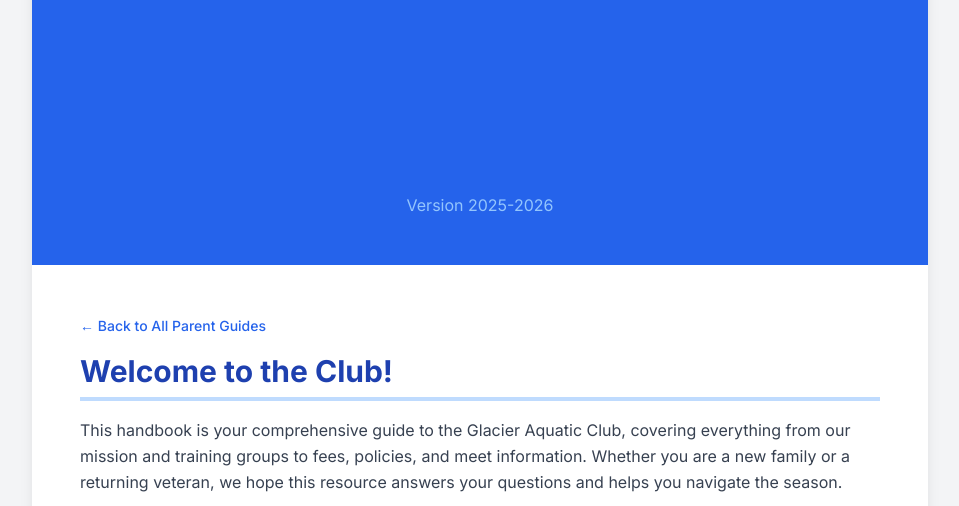
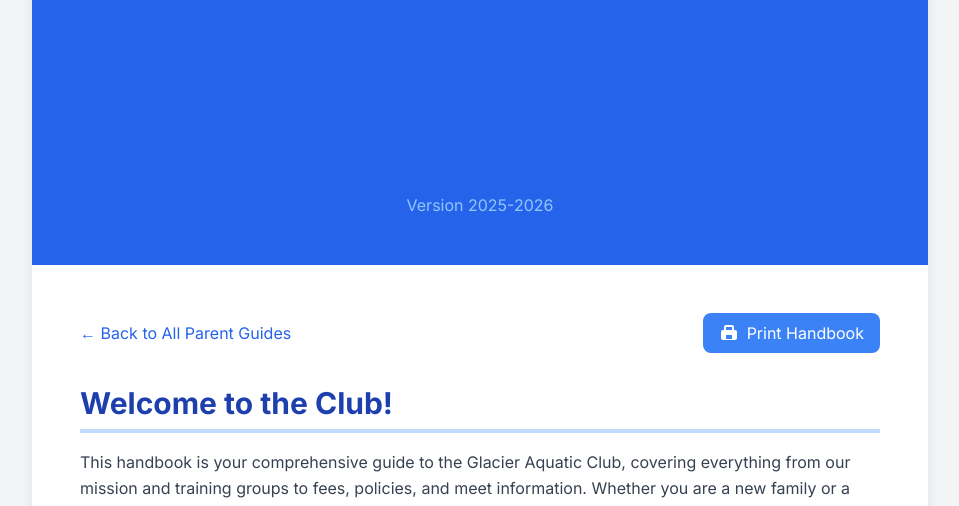
Before and after one commit to Glacier-Aquatic-Club/gac-documents, a plain HTML site: page handbook.html in a window 1280 px wide. Shown: the part 535-1041 px from the top of the page, without its empty margins (160-1119 px from the left). Drawn offline with nearby package versions, Linux system fonts and the light colour scheme.

Commit message:
Update handbook.html

```diff
--- a/handbook.html
+++ b/handbook.html
@@ -4,6 +4,7 @@
     <meta charset="UTF-8">
     <meta name="viewport" content="width=device-width, initial-scale=1.0">
     <title>Glacier Aquatic Club - Official Team Handbook</title>
+    <link rel="icon" type="image/png" href="https://www.glacieraquaticclub.com/mtkats/team-logo/default/glacier-evergreen-asset-pack-01-700x700-alpha-transparent_085567-ts-thumb.png">
     <script src="https://cdn.tailwindcss.com"></script>
     <link rel="preconnect" href="https://fonts.googleapis.com">
     <link rel="preconnect" href="https://fonts.gstatic.com" crossorigin>
@@ -52,8 +53,14 @@
 
         <!-- Page 2: Welcome & About GAC -->
         <div class="p-8 md:p-12">
-            <div class="mb-4 no-print">
-                <a href="index.html" class="text-sm font-medium text-blue-600 hover:underline">&larr; Back to All Parent Guides</a>
+            <div class="mb-8 no-print flex justify-between items-center">
+                <a href="index.html" class="text-blue-600 hover:underline">&larr; Back to All Parent Guides</a>
+                <button onclick="window.print()" class="flex items-center space-x-2 bg-blue-500 text-white px-4 py-2 rounded-lg hover:bg-blue-600 transition-colors duration-200">
+                    <svg xmlns="http://www.w3.org/2000/svg" class="h-5 w-5" viewBox="0 0 20 20" fill="currentColor">
+                        <path fill-rule="evenodd" d="M5 4v3H4a2 2 0 00-2 2v6a2 2 0 002 2h12a2 2 0 002-2V9a2 2 0 00-2-2h-1V4a2 2 0 00-2-2H7a2 2 0 00-2 2zm8 0H7v3h6V4zm0 8H7v4h6v-4z" clip-rule="evenodd" />
+                    </svg>
+                    <span>Print Handbook</span>
+                </button>
             </div>
             <h2 class="text-3xl font-bold text-blue-800 border-b-4 border-blue-200 pb-2">Welcome to the Club!</h2>
             <p class="mt-4 text-gray-700 leading-relaxed">This handbook is your comprehensive guide to the Glacier Aquatic Club, covering everything from our mission and training groups to fees, policies, and meet information. Whether you are a new family or a returning veteran, we hope this resource answers your questions and helps you navigate the season.</p>
```
